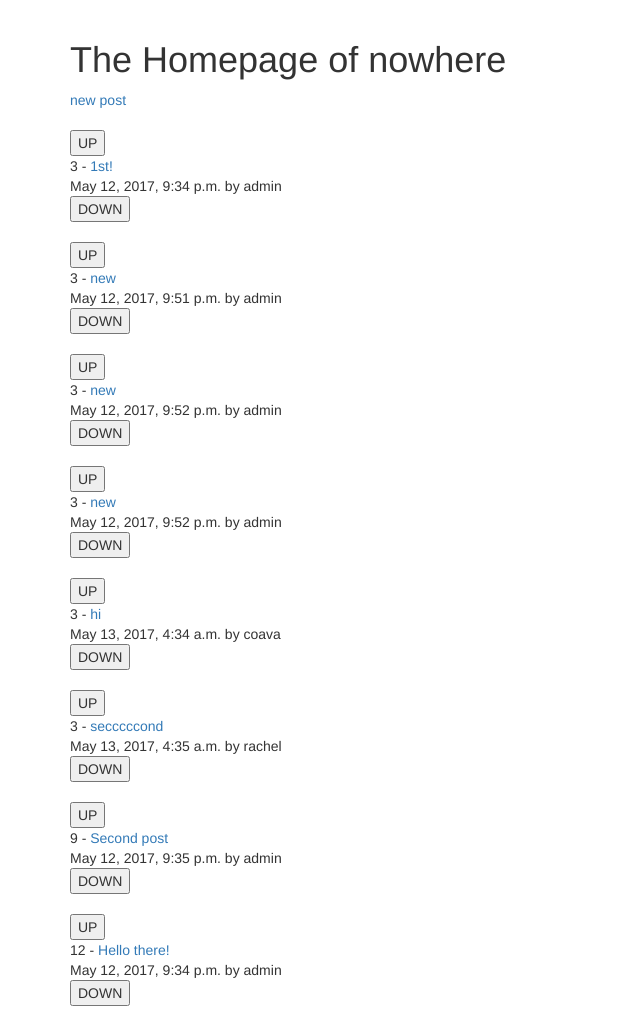
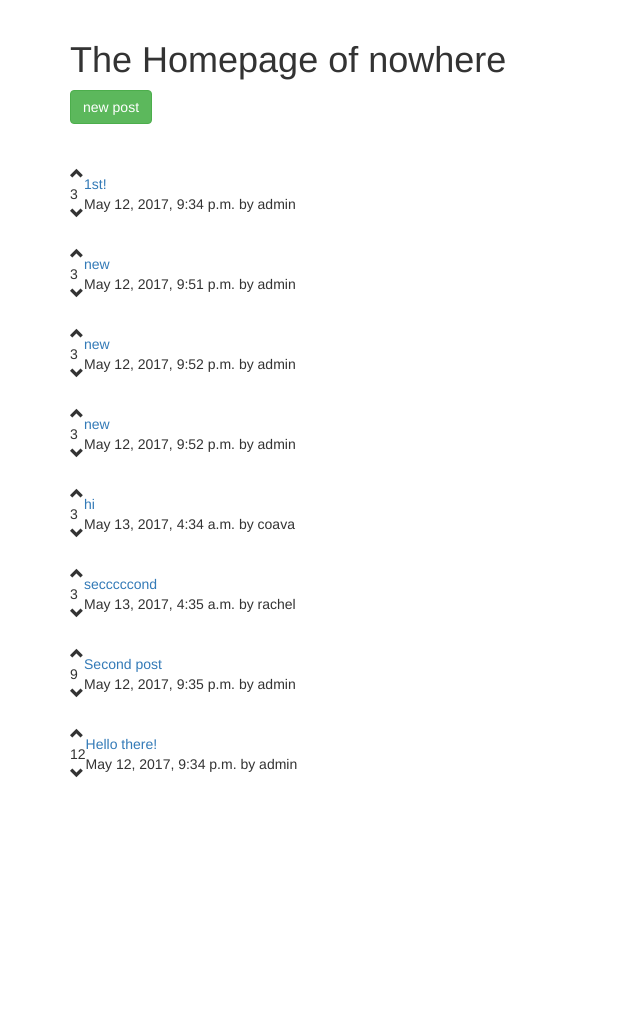
Before and after one commit to fcontreras18/redditclone, a Django app: page / in a window 1280 px wide. Shown: the part 52-1078 px from the top of the page, without its empty margins (0-640 px from the left). After the commit the page ends 829 px from the top, so only its background shows below. Run offline with Django 3.2, Linux system fonts and the light colour scheme; data comes from the database, SQL or seed files in the repository; both versions use the stored data as it was after the commit; some libraries are stand-ins or nearby versions.

Commit message:
Add buttons and polish

```diff
--- a/accounts/templates/accounts/login.html
+++ b/accounts/templates/accounts/login.html
@@ -25,7 +25,7 @@
   <input type="password" name="password">
   <br>
   <br>
-  <input type="submit" value="Login">
+  <input class="btn btn-success" type="submit" value="Login">
 </form>
 
 {% endblock%}
--- a/accounts/templates/accounts/signup.html
+++ b/accounts/templates/accounts/signup.html
@@ -23,7 +23,8 @@
   <br>
   <input type="password" name="verify-password">
   <br>
-  <input type="submit" value="Sign Up">
+  <br>
+  <input class="btn btn-success" type="submit" value="Sign Up">
 </form>
 
 {% endblock %}
--- a/accounts/views.py
+++ b/accounts/views.py
@@ -15,7 +15,7 @@ def signup(request):
                 user = User.objects.create_user(request.POST['username'],
                 request.POST['password'], request.POST['verify-password'])
                 login(request, user)
-                return render(request, 'accounts/signup.html')
+                return redirect('home')
         else:
             return render(request, 'accounts/signup.html',
                 {'error': 'Passwords didn\'t match'})
--- a/posts/templates/posts/create.html
+++ b/posts/templates/posts/create.html
@@ -21,7 +21,7 @@
   <input type="text" name="url">
   <br>
   <br>
-  <input type="submit" value="Post">
+  <input class="btn btn-success" type="submit" value="Post">
 </form>
 
 {% endblock %}
--- a/posts/templates/posts/home.html
+++ b/posts/templates/posts/home.html
@@ -2,24 +2,40 @@
 {% block content %}
 
 <h1>The Homepage of nowhere</h1>
-<a href="{% url 'posts:create' %}">new post</a>
+<a class="btn btn-success" href="{% url 'posts:create' %}">new post</a>
 
 <br>
 <br>
 
 {% for post in posts.all %}
 
+<table>
+	<tr>
+		<td>
+			<span class="glyphicon glyphicon-chevron-up" aria-hidden="true"></span>
+			<br>{{ post.votes_total }}<br>
+			<span class="glyphicon glyphicon-chevron-down" aria-hidden="true"></span>
+		</td>
+		<td>
+			<a href="{{ post.url }}" target="_blank">{{ post.title }}</a>
+			<br>{{ post.pub_date }} by {{ post.author.username }}
+		</td>
+	</tr>
+	<br>
+</table>
+
+
+
+{% endfor %}
+{% endblock %}
+
+
 <form method="POST" action="{% url 'posts:upvote' post.id %}">
-  {% csrf_token %}
-  <input type="submit" value="UP">
-</form> {{ post.votes_total }}  - <a href="{{ post.url }}" target="_blank">{{ post.title }}</a>
-<br>
-{{ post.pub_date }} by {{ post.author.username }}
-<br>
+{% csrf_token %}
+	<input type="submit" value="UP">
+</form>
+
 <form method="POST" action="{% url 'posts:downvote' post.id %}">
   {% csrf_token %}
   <input type="submit" value="DOWN">
 </form>
-<br>
-{% endfor %}
-{% endblock %}
```
Also changed, not shown: db.sqlite3.
